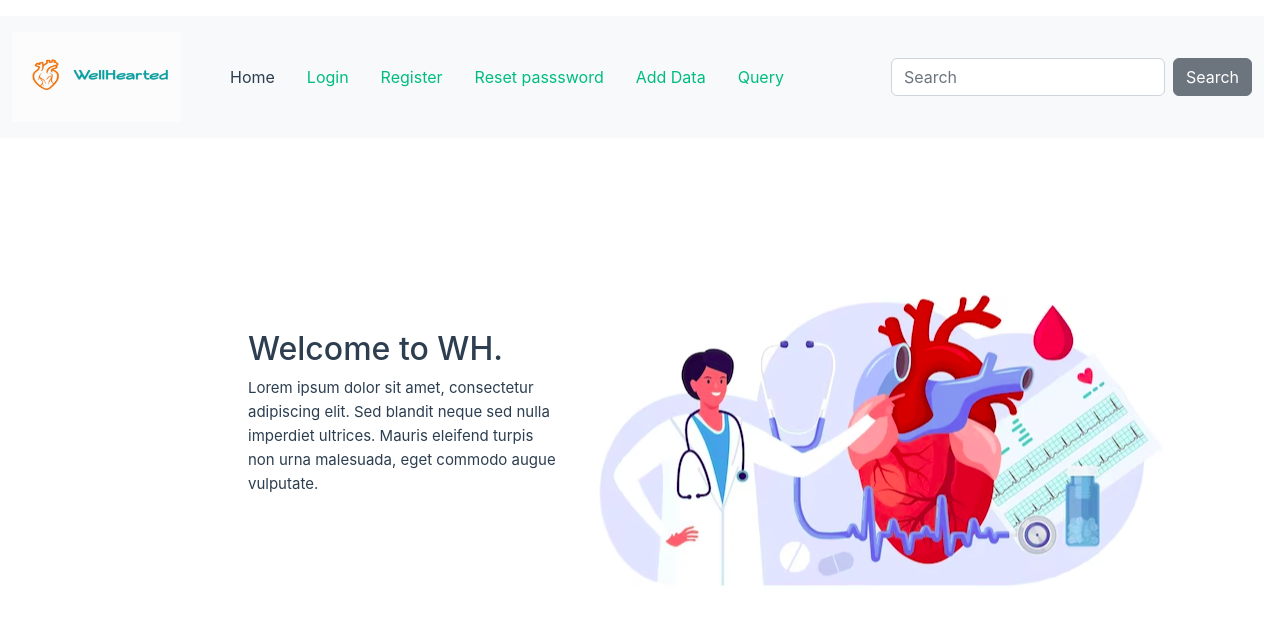
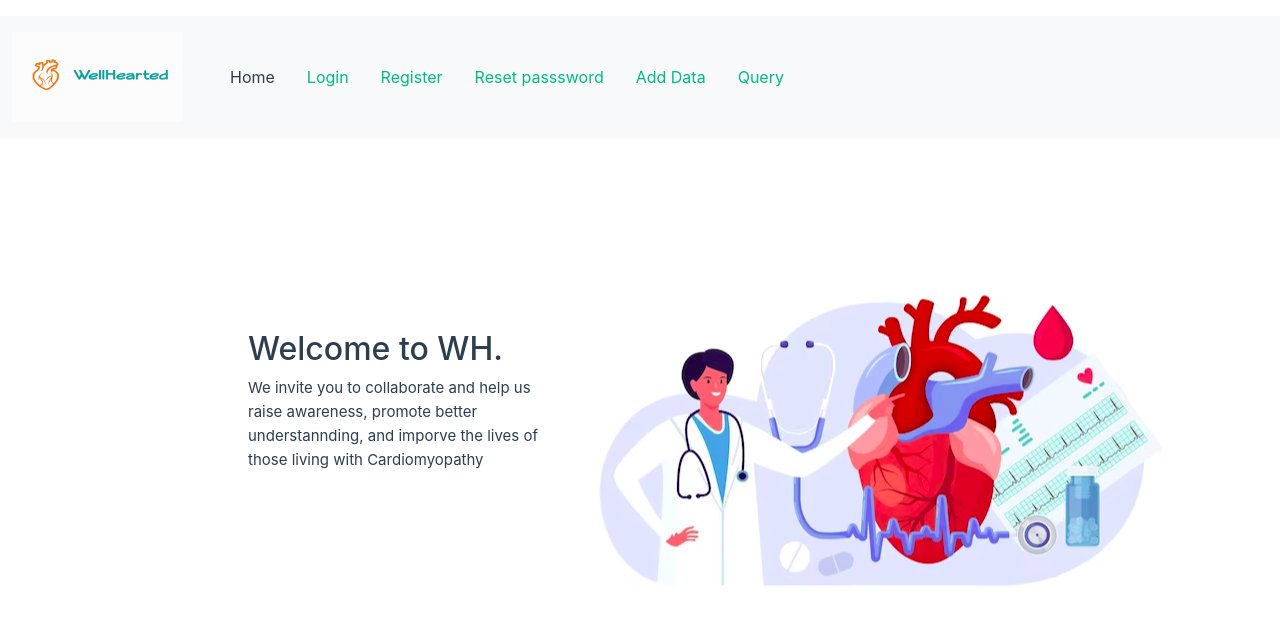
Before and after one commit to Wellhearted/WH, a Vue app in the folder project/: page / in a window 1280 px wide. Shown: the top 624 px of the page. Built offline with nearby package versions, Linux system fonts and the light colour scheme.

Commit message:
CSS home

```diff
--- a/project/src/App.vue
+++ b/project/src/App.vue
@@ -68,7 +68,7 @@ header {
 }
 
 nav {
-  width: 100%;
+  width: 200%;
   font-size: 12px;
   text-align: center;
   margin-top: 2rem;
--- a/project/src/components/TheWelcome.vue
+++ b/project/src/components/TheWelcome.vue
@@ -1,8 +1,10 @@
 <template>
     <div class="container">
       <div class="text">
-          <h2>Welcome to WH.</h2>
-          <p>Lorem ipsum dolor sit amet, consectetur adipiscing elit. Sed blandit neque sed nulla imperdiet ultrices. Mauris eleifend turpis non urna malesuada, eget commodo augue vulputate.</p>
+          <h2>Welcome to WH. </h2>
+          <p>We invite you to collaborate and help us raise awareness, promote better understannding, and imporve the lives of those living with Cardiomyopathy   </p>
+
+
       </div>
       <div class="image">
           <img src="/homescreen/heart3.png" alt="Image">
```
